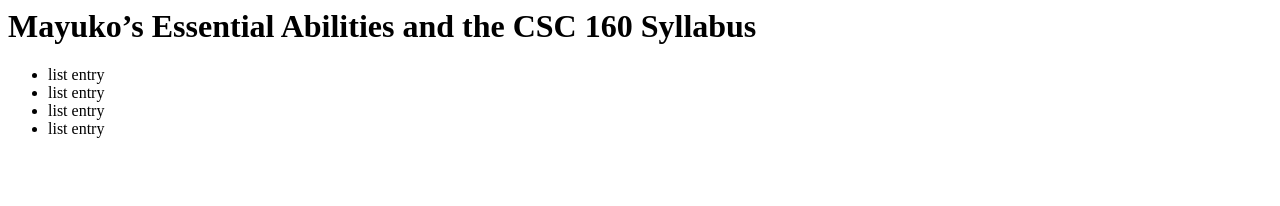
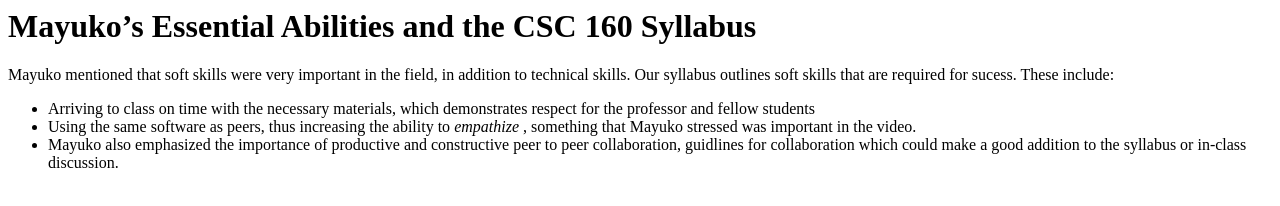
Before and after one commit to Abby-Wheelis/software-engineer, a plain HTML site: page index.html in a window 1280 px wide. Drawn offline with Linux system fonts and the light colour scheme.

Commit message:
started the essaying

```diff
--- a/index.html
+++ b/index.html
@@ -3,11 +3,14 @@
 <h1>
 Mayuko’s Essential Abilities and the CSC 160 Syllabus
 </h1>
-<ul>
-  <li> list entry </li>
-  <li> list entry </li>
-  <li> list entry </li>
-  <li> list entry </li>
+<p>
+Mayuko mentioned that soft skills were very important in the field, in addition to technical skills.
+  Our syllabus outlines soft skills that are required for sucess. These include:
+  <ul>
+    <li> Arriving to class on time with the necessary materials, which demonstrates respect for the professor and fellow students</li>
+    <li> Using the same software as peers, thus increasing the ability to <em> empathize </em>, something that Mayuko stressed was important in the video.</li>
+     <li> Mayuko also emphasized the importance of productive and constructive peer to peer collaboration, guidlines for collaboration which could make a good addition to the syllabus or in-class discussion. </li>
   </ul>
+  </p>
 </body>
 </html>
```
